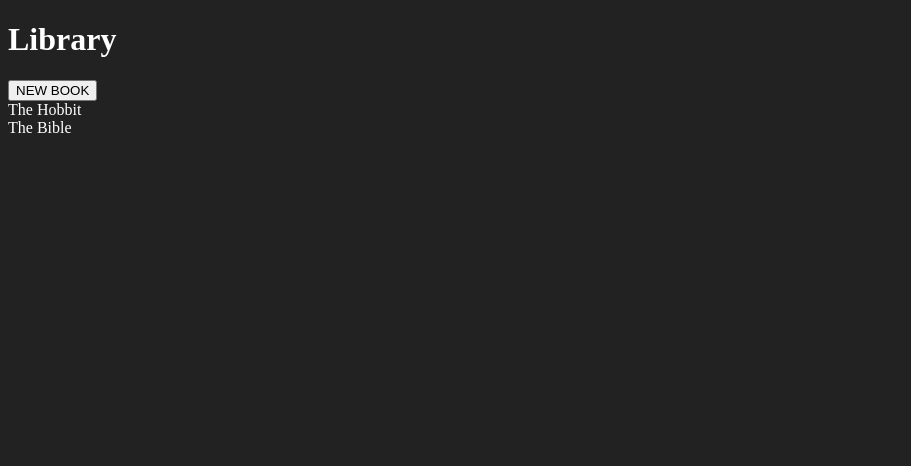
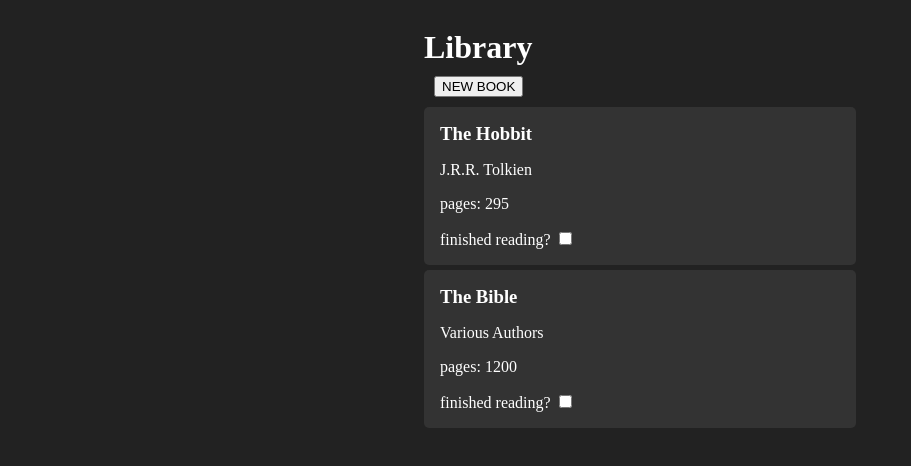
Before and after one commit to bstine06/library, a plain HTML site: page index.html in a window 1280 px wide. Shown: the whole page, without its empty margins (0-911 px from the left). Drawn offline with Linux system fonts and the light colour scheme.

Commit message:
Display all info of book + styling improvements

```diff
--- a/index.html
+++ b/index.html
@@ -9,7 +9,7 @@
 <body>
     <h1>Library</h1>
     <button id="newBookButton">NEW BOOK</button>
-    <div id="libraryContainer">
+    <div id="libraryContainer" class="library-container">
 
     </div>
     <dialog id="newBookFormDialog">
--- a/library-project.js
+++ b/library-project.js
@@ -47,10 +47,32 @@ function displayLibrary() {
     libraryContainer.innerHTML = "";
     myLibrary.forEach((book) => {
         const bookElement = document.createElement('div');
-        bookElement.textContent = book.title;
+        bookElement.classList.add("book-element");
+
+        const title = document.createElement('h3');
+        title.textContent = book.title;
+        bookElement.appendChild(title);
+
+        const author = document.createElement('p');
+        author.textContent = book.author;
+        bookElement.appendChild(author);
+
+        const numPages = document.createElement('p');
+        numPages.textContent = 'pages: ' + book.numPages;
+        bookElement.appendChild(numPages);
+
+        const isRead = document.createElement("input");
+        isRead.type = "checkbox";
+        isRead.id =  "isRead" ;
+        const isReadLabel = document.createElement("label");
+        isReadLabel.htmlFor =  "isRead";
+        isReadLabel.textContent = "finished reading? "
+        bookElement.appendChild(isReadLabel);
+        bookElement.appendChild(isRead);
+
         libraryContainer.appendChild(bookElement);
     });
-}``
+}
 
 const theHobbit = new Book("The Hobbit", "J.R.R. Tolkien", 295, false);
 const theBible = new Book("The Bible", "Various Authors", 1200, true);
--- a/styles.css
+++ b/styles.css
@@ -1,6 +1,8 @@
 html {
     color:#FFF;
     background-color: #222;
+    display: grid;
+    justify-items: center;
 }
 
 .form-labels {
@@ -24,3 +26,28 @@ html {
 .form-container > div {
     flex-basis: 50%;
 }
+
+h1 {
+    margin-bottom: 0;
+}
+
+#newBookButton {
+    margin: 10px;
+}
+
+.library-container {
+    display: grid;
+    gap: 5px;
+}
+
+.book-element {
+    background-color: #333;
+    border-radius: 5px;
+    width: min(25em, 70vw);
+    padding: 1em;
+}
+
+h3 {
+    padding: 0;
+    margin: 0;
+}
```
